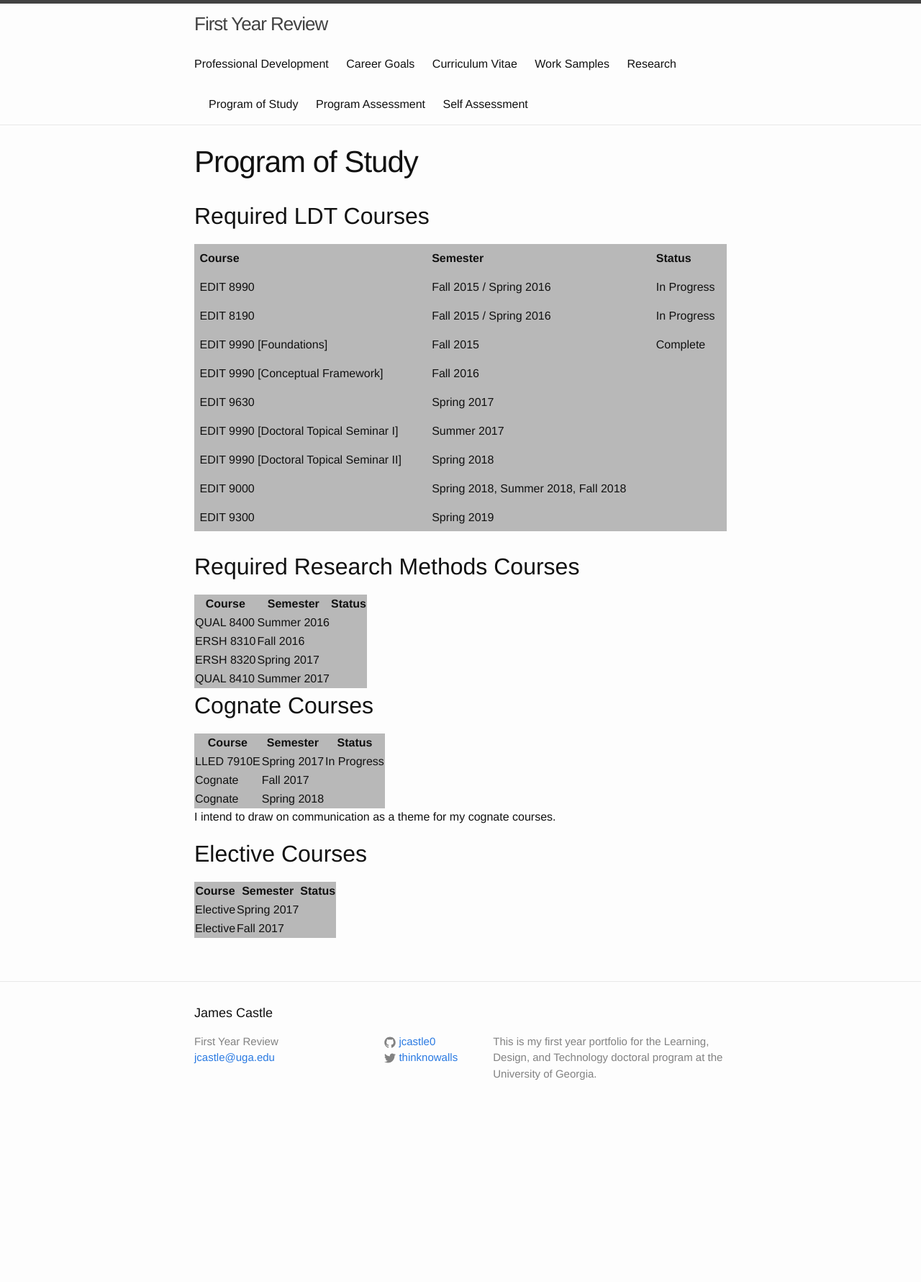
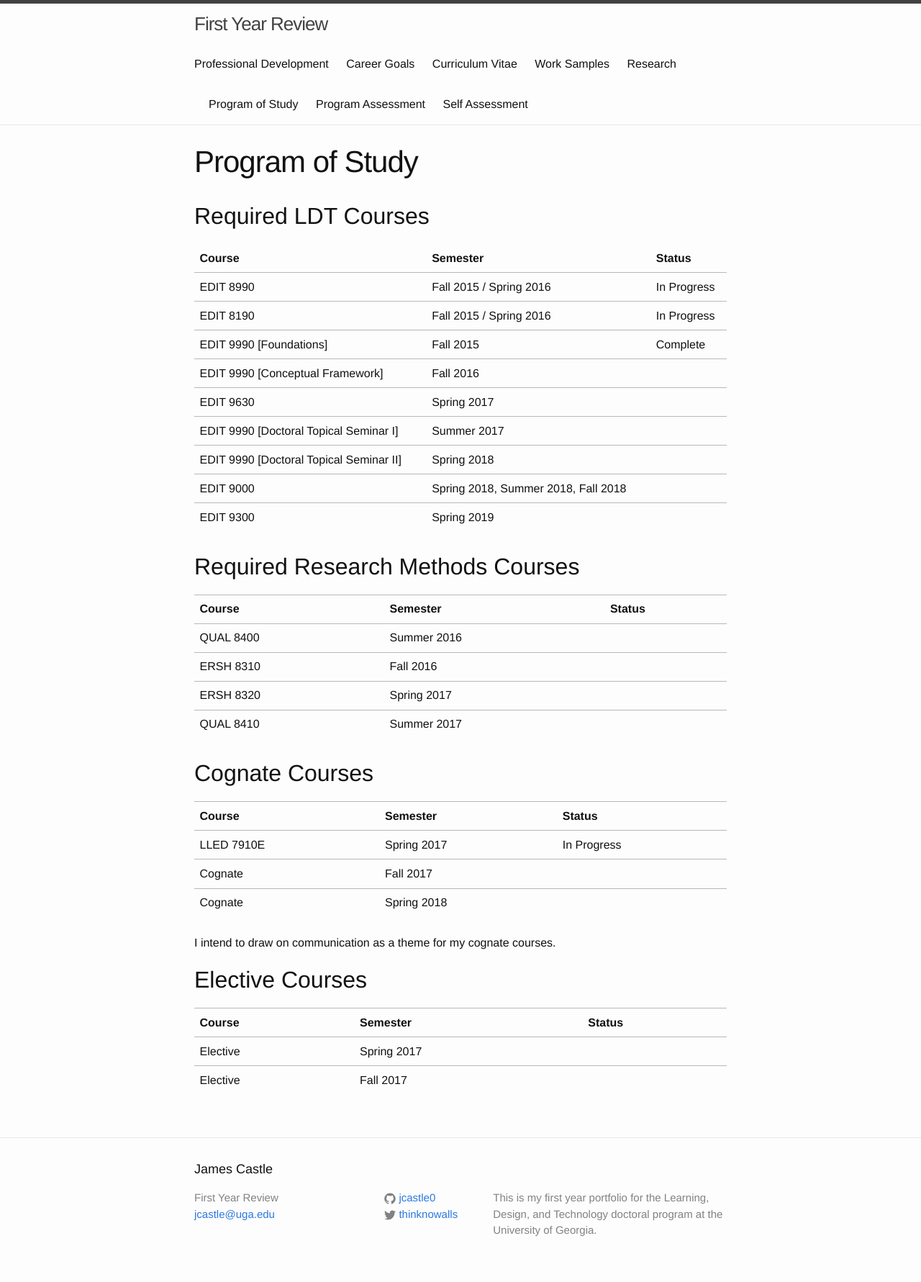
Before and after one commit to jcastle0/ldtportfolio, a Jekyll site: the page built from program.md, in a window 1280 px wide. Shown: the whole page at 72% size. Built offline with Jekyll 4.4.1, drawn with Linux system fonts in a browser that asks for light colours; before the commit the page ends 1563 px from its top, so only the background shows below that.

Commit message:
Update _tables.scss

```diff
--- a/_sass/_tables.scss
+++ b/_sass/_tables.scss
@@ -86,13 +86,11 @@ table {
     max-width: 100%;
     border-collapse: collapse;
     border-spacing: 0;
-    background-color:$table-border-color;
 }
 
 /*  Sets table width to 100%.
  *  Adds bottom-margin. */
-.table,
-%table {
+table {
     width: 100%;
     margin-bottom: $table-margin-bottom;
 }
@@ -100,10 +98,8 @@ table {
 /*  Adds table cell padding,
  *  aligns text to the left,
  *  and adds a top border to each cell. */
-.table th,
-%table th,
-.table td,
-%table td {
+table th,
+table td {
     padding: $table-cell-padding;
     text-align: $table-cell-text-align;
     border-top: $table-cell-border-top;
@@ -111,15 +107,14 @@ table {
 
 /*  Sets table header font-weight to bold.
  *  Aligns table header text to the bottom of each cell. */
-.table th,
-%table th {
+
+table th {
     font-weight: $table-header-font-weight;
     vertical-align: bottom;
 }
 
 /*  Aligns cell text to the top of each cell. */
-.table td,
-%table td {
+table td {
    vertical-align: top;
 }
 
```
